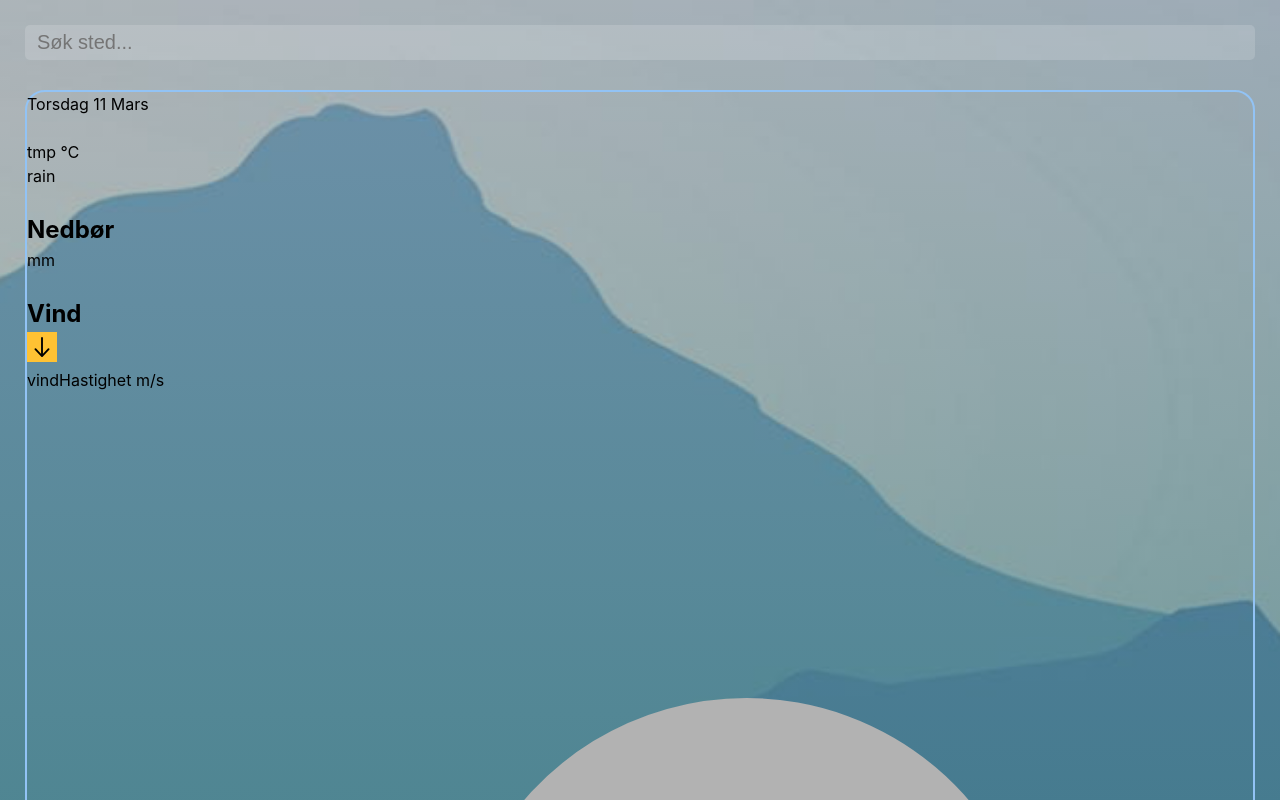
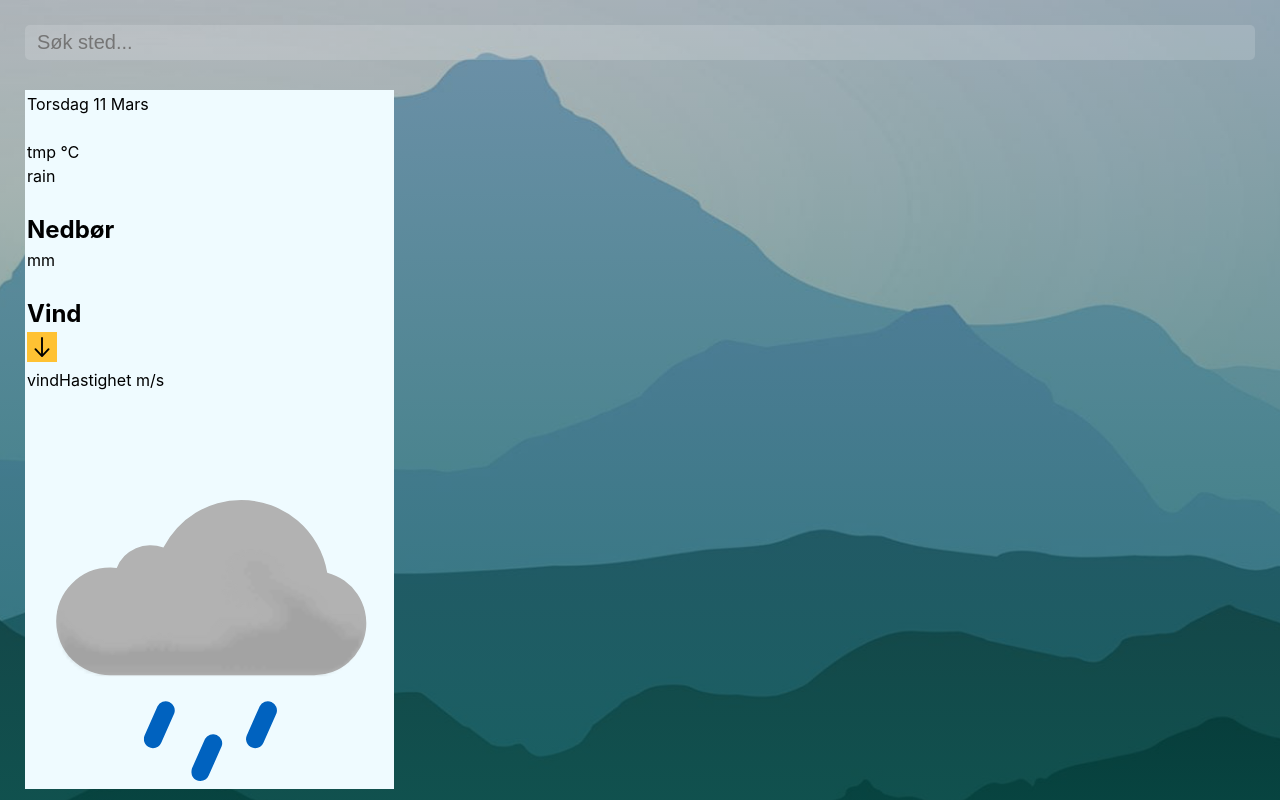
Before and after one commit to manfelt/Vue-VaerApp, a Vue app: page / in a window 1280 px wide. Shown: the top 800 px of the page. Built offline with nearby package versions, Linux system fonts and the light colour scheme.

Commit message:
Rydder opp.

```diff
--- a/src/Kort.vue
+++ b/src/Kort.vue
@@ -1,7 +1,7 @@
 <template>
 	<div class='kort'>
 		<slot>
-			{{ setResults() }}
+
 		</slot>
 	</div>
 </template>
@@ -13,9 +13,11 @@ export default {
 <style>
 .kort {
 	box-sizing: border-box;
-    width: 100%;
+    width: 30%;
 	height: 100%;
-	border-radius: 20px;
-	border: 2.9px solid #92c3f5;
+	border-radius: 0px;
+	border: 2.7px solid #1167be00;
+	background: rgba(239 251 255);
+	box-sizing: border-box;
 }
 </style>
```
